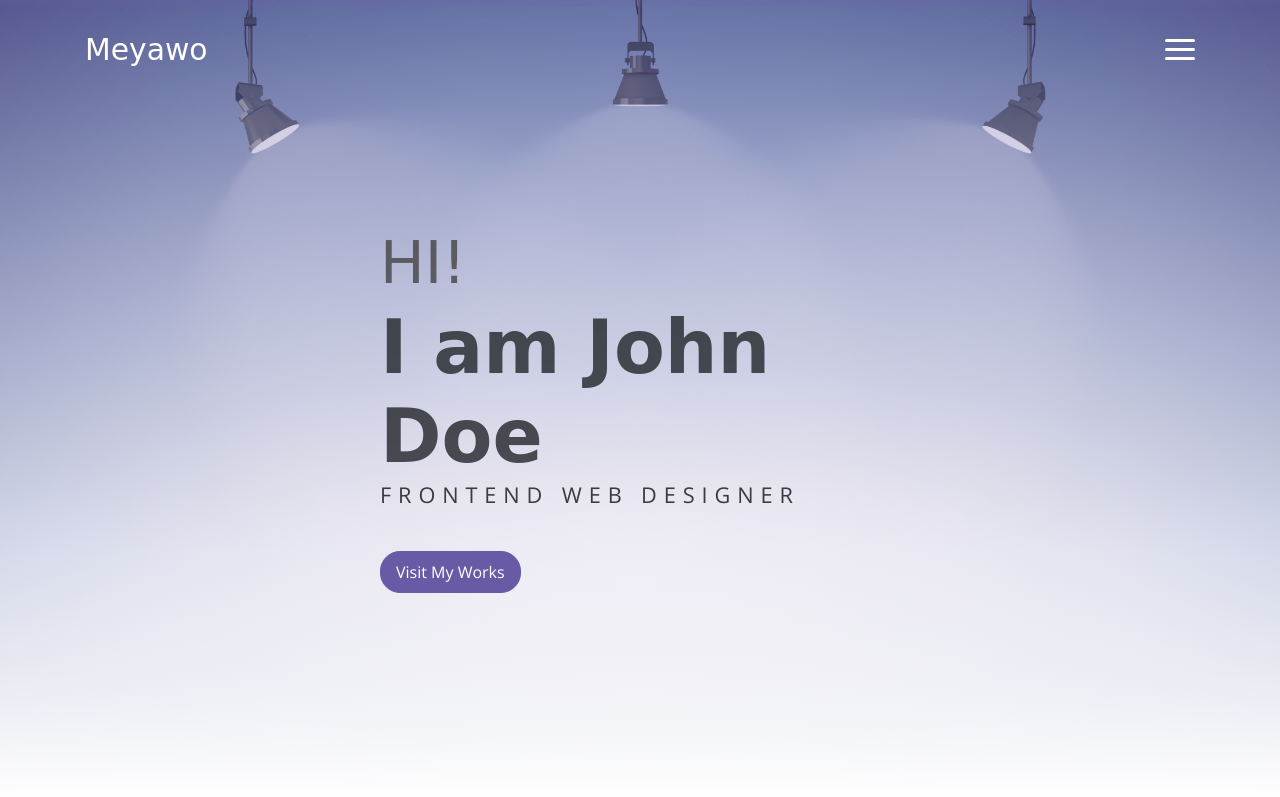
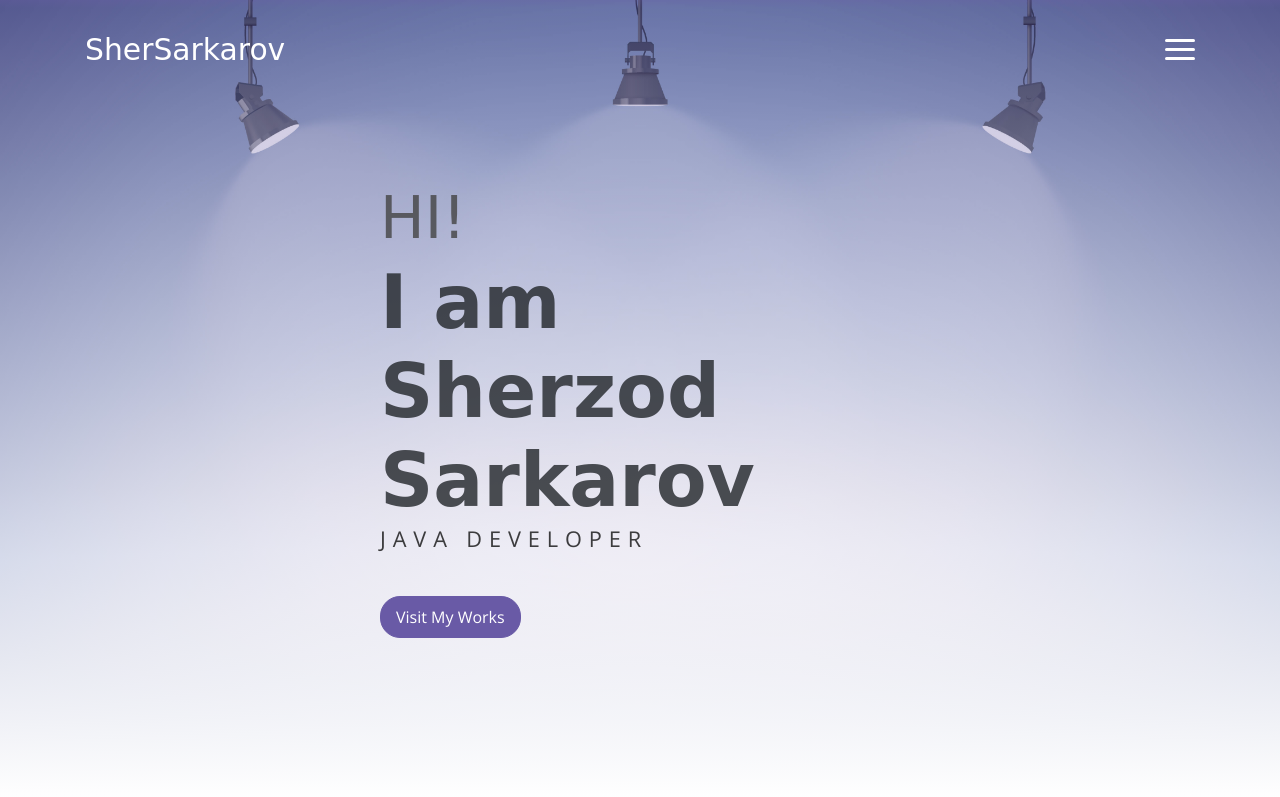
Before and after one commit to SherSarkarov/shersarkarov.github.io, a plain HTML site: page index.html in a window 1280 px wide. Shown: the top 797 px of the page. Drawn offline with nearby package versions, Linux system fonts and the light colour scheme; a web font is replaced by a local one.

Commit message:
Enter my info

```diff
--- a/index.html
+++ b/index.html
@@ -18,7 +18,7 @@
     <!-- Page Navbar -->
     <nav class="custom-navbar" data-spy="affix" data-offset-top="20">
         <div class="container">
-            <a class="logo" href="#">Meyawo</a>
+            <a class="logo" href="#">SherSarkarov</a>
             <ul class="nav">
                 <li class="item">
                     <a class="link" href="#home">Home</a>
@@ -56,9 +56,9 @@
         <div class="header-content container">
             <h1 class="header-title">
                 <span class="up">HI!</span>
-                <span class="down">I am John Doe</span>
+                <span class="down">I am Sherzod Sarkarov</span>
             </h1>
-            <p class="header-subtitle">FRONTEND WEB DESIGNER</p>
+            <p class="header-subtitle">JAVA DEVELOPER</p>
 
             <button class="btn btn-primary">Visit My Works</button>
         </div>
```
